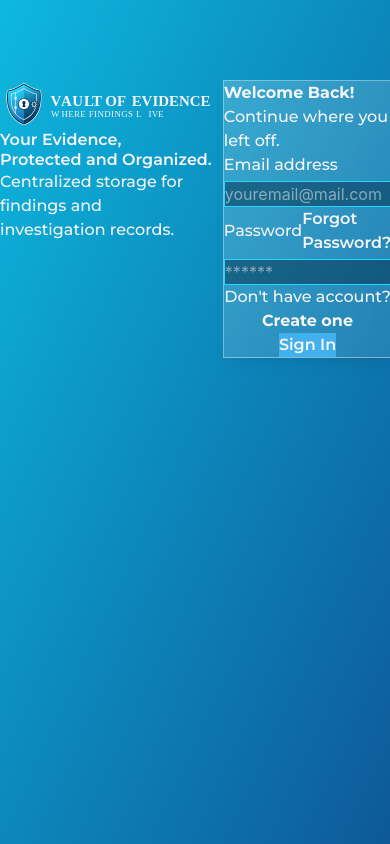
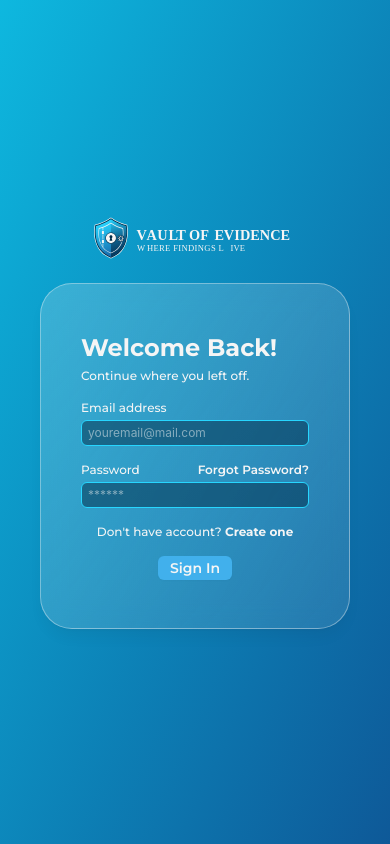
Before and after one commit to AgileOrc/Vault-of-Evidence, a React (Vite) app in the folder frontend/: page / in a window 390 px wide. Built offline with nearby package versions, Linux system fonts and the light colour scheme.

Commit message:
fix: making login layout into responsive

```diff
--- a/frontend/src/pages/Login.tsx
+++ b/frontend/src/pages/Login.tsx
@@ -62,20 +62,19 @@ function Login() {
     };
 
     return (
-        <main className='flex min-h-screen items-start pt-20 bg-linear-to-br from-[#0EB8DF] to-[#0E5998]'>
+        <main className='flex flex-col lg:flex-row min-h-screen justify-center items-center lg:items-start lg:pt-20 gap-y-5 md:gap-y-8 bg-linear-to-br from-[#0EB8DF] to-[#0E5998]'>
             {/* Left Side */}
-            <section className='flex w-4/7 flex-col justify-center lg:gap-y-18 lg:px-14 xl:px-20 text-white'>
-
+            <section className='flex w-full lg:w-4/7 flex-col items-center lg:items-start justify-center px-6 lg:gap-y-18 lg:px-14 xl:px-20 text-white'>
                 {/* Logo */}
                 <div>
                     <img
                         src={logo}
                         alt='Vault of Evidence Logo'
-                        className='md:max-h-16 lg:max-h-22 xl:max-h-32' />
+                        className='items-center min-h-12 md:min-h-16 lg:min-h-20 xl:min-h-28' />
                 </div>
 
-                <div className='flex flex-col lg:px-5 xl:px-6 lg:gap-y-3 xl:gap-y-4'>
-                    <h1 className='lg:text-4xl xl:text-5xl font-semibold font-montserrat leading-tight'>
+                <div className='hidden lg:flex flex-col lg:px-5 xl:px-6 lg:gap-y-3 xl:gap-y-4'>
+                    <h1 className='lg:text-3xl xl:text-5xl font-semibold font-montserrat leading-tight'>
                         Your Evidence, <br/> Protected and Organized.
                     </h1>
                     <p className='max-w-xl lg:text-xl xl:text-2xl font-montserrat font-medium text-white'>
@@ -84,46 +83,40 @@ function Login() {
                 </div>
             </section>
 
-            {/* Right Side - Diperbaiki pembukaan dan penutupan tag Form */}
-            <section className='flex w-3/7 items-center lg:px-14 xl:px-22'>
+            {/* Right Side */}
+            <section className='flex w-full md:w-xl lg:w-[60vh] xl:w-3/7 items-center justify-center px-10 md:px-12 xl:px-22'>
                 <form
                     onSubmit={handleLoginSubmit}
-                    className='flex flex-col lg:gap-y-8 xl:gap-y-12 lg:px-12 lg:py-14 xl:px-16 xl:py-18 w-xl max-w-xl lg:rounded-[36px] xl:rounded-[40px] border border-white/40 bg-linear-to-br from-white/20 to-white/10 shadow-lg shadow-black/5 backdrop-blur-md'
+                    className='flex flex-col gap-y-4 md:gap-y-6 lg:gap-y-8 px-10 py-12 md:px-12 lg:px-14 lg:py-14 xl:px-16 xl:py-18 w-full md:w-xl rounded-4xl lg:rounded-[36px] xl:rounded-[40px] border border-white/40 bg-linear-to-br from-white/20 to-white/10 shadow-lg shadow-black/5 backdrop-blur-md'
                 >
-                    <div className='flex flex-col'>
-                        <h2 className='lg:text-3xl xl:text-[2.5rem] font-montserrat font-bold text-white'>
+                    <div className='flex flex-col gap-y-1'>
+                        <h2 className='text-2xl md:text-3xl xl:text-[2.5rem] font-montserrat font-bold text-white'>
                             Welcome Back!
                         </h2>
-                        <p className='font-montserrat font-medium text-white lg:text-sm xl:text-lg'>
+                        <p className='font-montserrat font-medium text-white text-xs md:text-sm xl:text-lg'>
                             Continue where you left off.
                         </p>
                     </div>
 
-                    {/* Kotak Error Backend (Warna Merah) */}
-                    {serverError && (
-                        <div className="bg-red-500/20 border border-red-500 text-red-200 px-4 py-2 rounded-lg font-montserrat text-sm">
-                             {serverError}
-                        </div>
-                    )}
 
                     {/* Email Input */}
-                    <div className='flex flex-col gap-y-1 lg:text-sm xl:text-lg'>
+                    <div className='flex flex-col gap-y-1 text-xs md:text-sm xl:text-lg'>
                         <label className='font-montserrat font-medium text-white'>Email address</label>
                         <input
                             type='email'
                             placeholder='youremail@mail.com'
                             value={email}
                             onChange={(e) => setEmail(e.target.value)}
-                            className='w-full lg:rounded-lg xl:rounded-xl border border-[#27D6FF] bg-[#002C49]/50 lg:px-2 lg:py-1.5 xl:px-4 xl:py-3 text-white outline-none'
-                        />
+                            className='w-full rounded-md md:rounded-lg xl:rounded-xl border border-[#27D6FF] bg-[#002C49]/50 px-1.5 py-1 md:px-2 md:py-1.5 xl:px-4 xl:py-3 text-white outline-none'
+                            />
                         {/* Teks Error Zod (Tepat di bawah input) */}
                         {errors.email && (
-                            <p className='text-sm text-red-300'>{errors.email[0]}</p>
+                            <p className='text-sm text-red-white'>{errors.email[0]}</p>
                         )}
                     </div>
 
                     {/* Password Input */}
-                    <div className='flex flex-col gap-y-1 lg:text-sm xl:text-lg'>
+                    <div className='flex flex-col gap-y-1 text-xs md:text-sm xl:text-lg'>
                         <div className='flex items-center justify-between'>
                             <label className='font-montserrat font-medium text-white'>Password</label>
                             <Link to='/ResetPassword' className='font-montserrat font-semibold text-white hover:text-[#27D6FF]'>
@@ -135,15 +128,22 @@ function Login() {
                             placeholder='******'
                             value={password}
                             onChange={(e) => setPassword(e.target.value)}
-                            className='w-full lg:rounded-lg xl:rounded-xl border border-[#27D6FF] bg-[#002C49]/50 lg:px-2 lg:py-1.5 xl:px-4 xl:py-3 text-white outline-none'
-                        />
+                            className='w-full rounded-md md:rounded-lg xl:rounded-xl border border-[#27D6FF] bg-[#002C49]/50 px-1.5 py-1 md:px-2 md:py-1.5 xl:px-4 xl:py-3 text-white outline-none'
+                            />
                         {/* Teks Error Zod */}
                         {errors.password && (
                             <p className='text-sm text-red-300'>{errors.password[0]}</p>
                         )}
+
+                        {/* Kotak Error Backend (Warna Merah) */}
+                        {serverError && (
+                            <div className="text-white px-1 py-2 lg:py-4 rounded-lg font-montserrat text-sm">
+                                 {serverError}
+                            </div>
+                        )}
                     </div>
 
-                    <p className='text-center lg:text-sm xl:text-lg font-montserrat font-medium text-white'>
+                    <p className='text-center text-xs md:text-sm xl:text-lg font-montserrat font-medium text-white'>
                         Don't have account?{' '}
                         <Link to='/SignUp' className='font-montserrat font-bold text-white hover:text-[#27D6FF]'>
                             Create one
@@ -154,11 +154,11 @@ function Login() {
                     <button
                         type="submit"
                         disabled={isLoading}
-                        className={`w-fit lg:rounded-lg xl:rounded-xl bg-[#41B0EC] mx-auto lg:px-4 lg:py-1 xl:px-6 xl:py-2 text-center lg:text-md xl:text-xl font-montserrat font-semibold text-white transition-all hover:bg-white hover:text-[#41B0EC] hover:border hover:border-[#41B0EC] ${
+                        className={`w-fit rounded-md md:rounded-lg xl:rounded-xl bg-[#41B0EC] shadow-sm shadow-black/2 mx-auto px-3 py-0.5 md:px-4 md:py-1 xl:px-6 xl:py-2 text-center text-sm md:text-md xl:text-xl font-montserrat font-semibold text-white transition-all hover:bg-white hover:text-[#41B0EC] hover:border hover:border-[#41B0EC] ${
                             isLoading ? 'opacity-50 cursor-not-allowed' : 'cursor-pointer'
                         }`}
                     >
-                        {isLoading ? 'Checking...' : 'Sign In'}
+                        {isLoading ? 'Verifying...' : 'Sign In'}
                     </button>
                 </form>
             </section>
```
